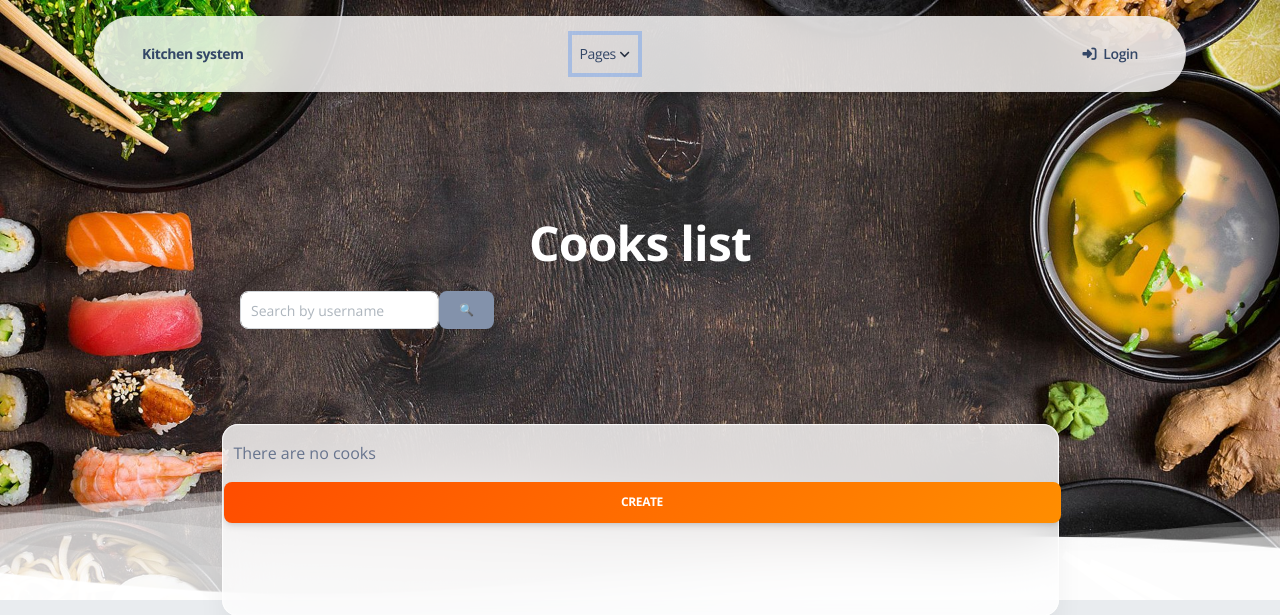
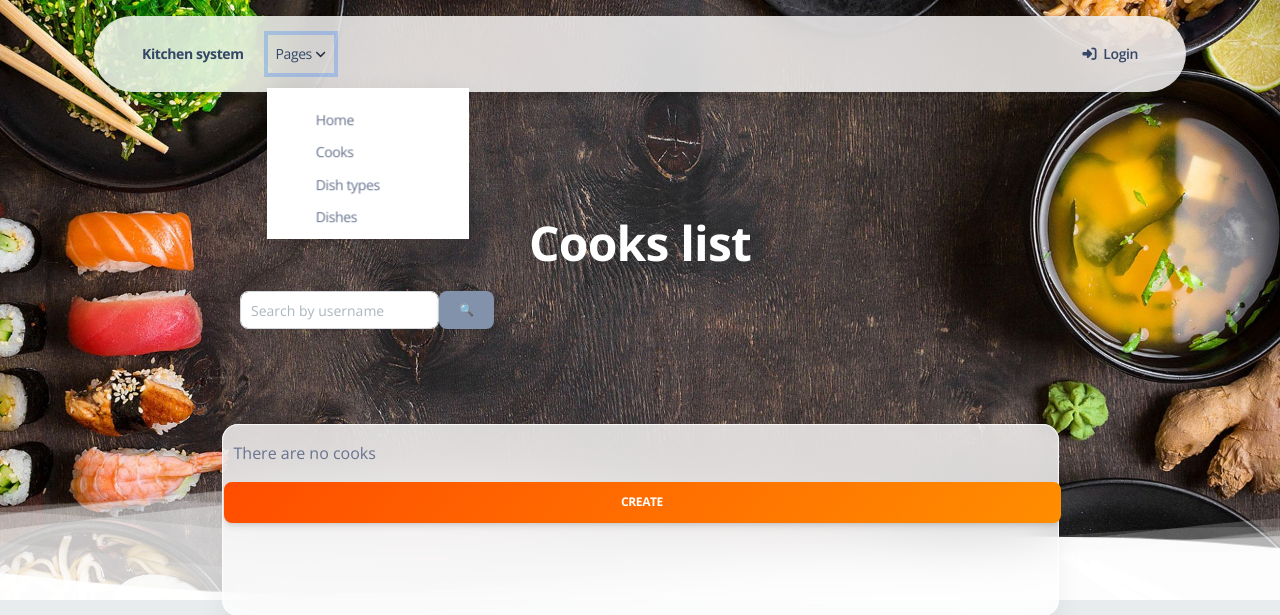
Before and after one commit to RomanDanyl/Restaurant-kitchen-service, a Django app: page /cooks/ in a window 1280 px wide, after a click on "Pages". Shown: the top 615 px of the page. Run offline with Django 5.2, Linux system fonts and the light colour scheme; data that the repository does not hold is empty; some libraries are stand-ins or nearby versions.

Commit message:
Optimization navigation and cook list for small screen

```diff
--- a/static/css/styles.css
+++ b/static/css/styles.css
@@ -30,3 +30,11 @@ body {
     margin-top: 5vw;
     padding-top: 5vw;
 }
+
+.dropdown-menu[aria-labelledby="dropdownMenuPages"] {
+  width: auto;
+  min-width: 200px;
+  max-width: 200px;
+  max-height: 150px;
+  overflow-y: auto;
+}
--- a/templates/includes/navigation.html
+++ b/templates/includes/navigation.html
@@ -3,98 +3,64 @@
 <div class="container position-sticky z-index-sticky top-0">
   <div class="row">
     <div class="col-12">
-      <nav
-        class="navbar navbar-expand-lg blur blur-rounded top-0 z-index-fixed shadow position-absolute my-3 py-2 start-0 end-0 mx-4">
-        <div class="container-fluid px-0 navbar-brand font-weight-bolder ms-sm-3">
-          <a class="navbar-brand font-weight-bolder ms-sm-3"
+      <nav class="navbar navbar-expand-lg blur blur-rounded top-0 z-index-fixed shadow position-absolute my-3 py-2 start-0 end-0 mx-4">
+        <div class="container-fluid px-0 navbar-brand font-weight-bolder ms-sm-3 d-lg-inline-flex">
+          <!-- Kitchen system link, hidden on small screens -->
+          <a class="navbar-brand font-weight-bolder ms-sm-3 d-none d-lg-block"
             href="{% url 'kitchen:index' %}" rel="tooltip"
             title="Designed and Coded by RomanDanyl" data-placement="bottom">
             Kitchen system
           </a>
-          <button class="navbar-toggler shadow-none ms-2" type="button" data-bs-toggle="collapse"
-            data-bs-target="#navigation" aria-controls="navigation" aria-expanded="false"
-            aria-label="Toggle navigation">
-            <span class="navbar-toggler-icon mt-2">
-              <span class="navbar-toggler-bar bar1"></span>
-              <span class="navbar-toggler-bar bar2"></span>
-              <span class="navbar-toggler-bar bar3"></span>
-            </span>
-          </button>
-          <div class="collapse navbar-collapse pt-3 pb-2 py-lg-0 w-100" id="navigation">
-            <ul class="navbar-nav navbar-nav-hover ms-lg-12 ps-lg-5 w-100">
+          <!-- Navigation links -->
+          <div class="navbar-collapse w-100 d-flex justify-content-between align-items-center d-lg-inline-flex" id="navigation">
+            <ul class="navbar-nav navbar-nav-hover d-flex align-items-center w-100 flex-row align-items-center">
+              <!-- Pages dropdown -->
               <li class="nav-item dropdown dropdown-hover mx-2">
                 <a class="nav-link ps-2 d-flex justify-content-between cursor-pointer align-items-center"
-                  href="javascript:;" id="dropdownMenuPages" data-bs-toggle="dropdown" aria-expanded="false">
+                  href="javascript:" id="dropdownMenuPages" data-bs-toggle="dropdown" aria-expanded="false">
                   Pages
                   <img src="{% static 'img/down-arrow-dark.svg' %}" alt="down-arrow" class="arrow ms-1">
                 </a>
                 <div class="dropdown-menu dropdown-menu-animation dropdown-md p-3 border-radius-lg mt-0 mt-lg-3"
                   aria-labelledby="dropdownMenuPages">
-                  <div class="d-none d-lg-block">
-                    <a href="{% url 'kitchen:index' %}" class="dropdown-item border-radius-md">
+                  <a href="/" class="dropdown-item border-radius-md">
                     <span class="ps-3">Home</span>
                   </a>
                   <a href="{% url 'kitchen:cook-list' %}" class="dropdown-item border-radius-md">
-                      <span class="ps-3">All cooks</span>
+                    <span class="ps-3">Cooks</span>
                   </a>
                   <a href="{% url 'kitchen:dish-type-list' %}" class="dropdown-item border-radius-md">
-                      <span class="ps-3">All dish types</span>
+                    <span class="ps-3">Dish types</span>
                   </a>
                   <a href="{% url 'kitchen:dish-list' %}" class="dropdown-item border-radius-md">
-                      <span class="ps-3">All dishes</span>
+                    <span class="ps-3">Dishes</span>
                   </a>
-                  </div>
-                  <div class="d-lg-none">
-                    <a href="{% url 'kitchen:index' %}" class="dropdown-item border-radius-md">
-                      <span class="ps-3">Home</span>
-                    </a>
-                    <a href="{% url 'kitchen:cook-list' %}" class="dropdown-item border-radius-md">
-                      <span class="ps-3">All cooks</span>
-                    </a>
-                    <a href="{% url 'kitchen:dish-type-list' %}" class="dropdown-item border-radius-md">
-                      <span class="ps-3">All dish types</span>
-                    </a>
-                    <a href="{% url 'kitchen:dish-list' %}" class="dropdown-item border-radius-md">
-                      <span class="ps-3">All dishes</span>
-                    </a>
-                  </div>
                 </div>
               </li>
 
-
               {% if request.user.is_authenticated %}
-              <li class="nav-item ms-lg-auto">
+              <!-- User info and logout -->
+              <li class="nav-item ms-auto d-flex align-items-center">
+                <a href="{{ user.get_absolute_url }}" class="btn btn-sm bg-gradient-primary btn-round mb-0 me-1 mt-2 mt-md-0">
+                  {{ user.get_username }}
+                </a>
                 <a class="nav-link nav-link-icon me-2" href="#" onclick="submitLogoutForm(); return false;">
                   <i class="fa fa-sign-out me-1"></i>
-                  <p class="d-inline text-sm z-index-1 font-weight-bold" data-bs-toggle="tooltip"
-                   data-bs-placement="bottom" title="Logout">Logout</p>
+                  <p class="d-inline text-sm z-index-1 font-weight-bold" data-bs-toggle="tooltip" data-bs-placement="bottom" title="Logout">Logout</p>
                 </a>
                 <form id="logout-form" action="{% url 'logout' %}" method="POST" style="display: none;">
                   {% csrf_token %}
                 </form>
               </li>
-
-              <script>
-                function submitLogoutForm() {
-                  document.getElementById('logout-form').submit();
-                }
-              </script>
-              <li class="nav-item my-auto ms-3 ms-lg-0">
-                <a href="{{ user.get_absolute_url }}" target="_blank"
-                  class="btn btn-sm  bg-gradient-primary  btn-round mb-0 me-1 mt-2 mt-md-0">{{ user.get_username }}</a>
-              </li>
               {% else %}
-              <li class="nav-item ms-lg-auto">
-                <a class="nav-link nav-link-icon me-2"
-                  href="{% url 'login' %}">
+              <!-- Login link -->
+              <li class="nav-item ms-auto">
+                <a class="nav-link nav-link-icon me-2" href="{% url 'login' %}">
                   <i class="fa fa-sign-in me-1"></i>
-                  <p class="d-inline text-sm z-index-1 font-weight-bold" data-bs-toggle="tooltip"
-                    data-bs-placement="bottom" title="Login">Login</p>
+                  <p class="d-inline text-sm z-index-1 font-weight-bold" data-bs-toggle="tooltip" data-bs-placement="bottom" title="Login">Login</p>
                 </a>
               </li>
               {% endif %}
-
-
             </ul>
           </div>
         </div>
@@ -103,3 +69,29 @@
     </div>
   </div>
 </div>
+
+<script>
+  function submitLogoutForm() {
+    document.getElementById('logout-form').submit();
+  }
+
+  document.addEventListener('DOMContentLoaded', function () {
+    var dropdownToggle = document.getElementById('dropdownMenuPages');
+    var dropdownMenu = document.querySelector('.dropdown-menu[aria-labelledby="dropdownMenuPages"]');
+
+    dropdownToggle.addEventListener('click', function (e) {
+      e.preventDefault();
+      var expanded = dropdownToggle.getAttribute('aria-expanded') === 'true' || false;
+      dropdownToggle.setAttribute('aria-expanded', !expanded);
+      dropdownMenu.classList.toggle('show');
+    });
+
+    // Close dropdown when clicking outside
+    document.addEventListener('click', function (e) {
+      if (!dropdownToggle.contains(e.target) && !dropdownMenu.contains(e.target)) {
+        dropdownToggle.setAttribute('aria-expanded', false);
+        dropdownMenu.classList.remove('show');
+      }
+    });
+  });
+</script>
--- a/templates/kitchen/cook_list.html
+++ b/templates/kitchen/cook_list.html
@@ -26,12 +26,12 @@
           <path id="gentle-wave" d="M-160 44c30 0 58-18 88-18s 58 18 88 18 58-18 88-18 58 18 88 18 v44h-352z" />
         </defs>
         <g class="moving-waves">
-          <use xlink:href="#gentle-wave" x="48" y="-1" fill="rgba(255,255,255,0.40" />
+          <use xlink:href="#gentle-wave" x="48" y="-1" fill="rgba(255,255,255,0.40)" />
           <use xlink:href="#gentle-wave" x="48" y="3" fill="rgba(255,255,255,0.35)" />
           <use xlink:href="#gentle-wave" x="48" y="5" fill="rgba(255,255,255,0.25)" />
           <use xlink:href="#gentle-wave" x="48" y="8" fill="rgba(255,255,255,0.20)" />
           <use xlink:href="#gentle-wave" x="48" y="13" fill="rgba(255,255,255,0.15)" />
-          <use xlink:href="#gentle-wave" x="48" y="16" fill="rgba(255,255,255,0.95" />
+          <use xlink:href="#gentle-wave" x="48" y="16" fill="rgba(255,255,255,0.95)" />
         </g>
       </svg>
     </div>
@@ -44,6 +44,7 @@
       <div class="col-lg-9 z-index-2 border-radius-xl mt-n10 mx-auto py-3 blur shadow-blur">
         <div class="row">
           {% if cook_list %}
+            <div class="table-responsive">
               <table class="table">
                 <tr>
                   <th>ID</th>
@@ -89,6 +90,7 @@
                   </tr>
                 {% endfor %}
               </table>
+            </div>
 
           {% else %}
             <p>There are no cooks</p>
```
Also changed, not shown: restaurant_kitchen_service/settings.py (+14 -8 lines), requirements.txt (renamed from reuirements.txt), 1 other file. Lines whose indentation alone changed are shown as unchanged.
